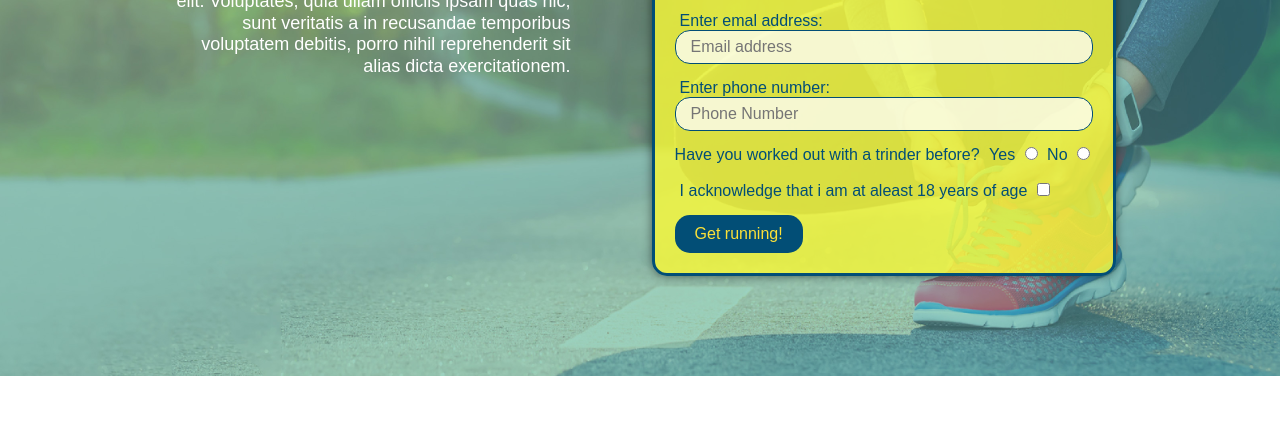
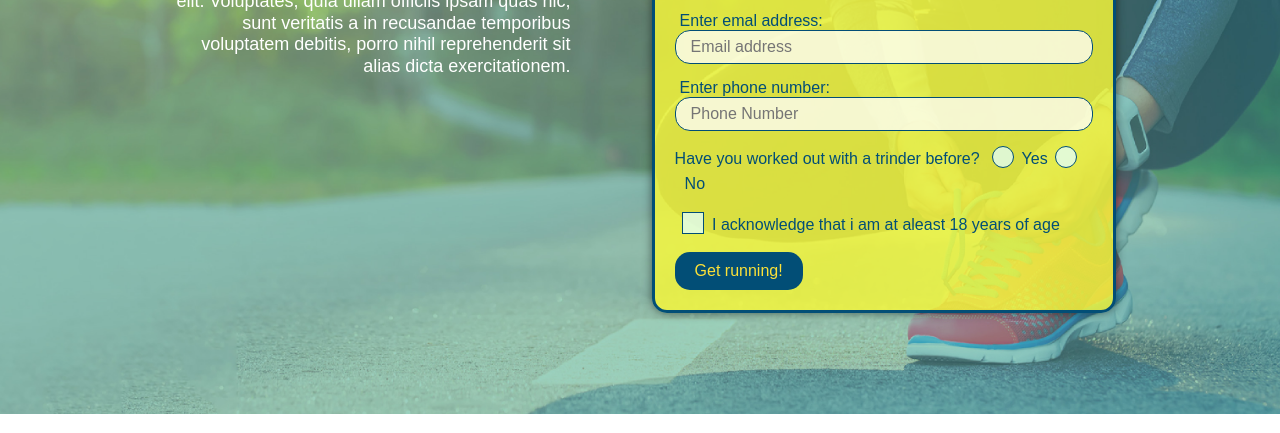
Before and after one commit to RickyLovesCode/run-buddy, a plain HTML site: page index.html in a window 1280 px wide. Shown: the part 345-778 px from the top of the page. Drawn offline with Linux system fonts and the light colour scheme.

Commit message:
final css touches

```diff
--- a/assets/css/style.css
+++ b/assets/css/style.css
@@ -1,3 +1,9 @@
+:root {
+  --primary-color: #fce138;
+  --secondary-color: #024e76;
+  --tertiary-color: #39a6b2;
+}
+
 * {
   margin: 0;
   padding: 0;
@@ -20,6 +26,7 @@ header {
   background-position: center;
   background-attachment: fixed;
   background-position: 80%;
+  z-index: 9999;
 }
 
 header h1 {
@@ -162,6 +169,71 @@ section {
   margin: 0 5px;
 }
 
+/*CHECKBOX & RADIO BUTTONS*/
+.checkbox-wrapper input,
+.radio-wrapper input {
+  opacity: 0;
+}
+
+.checkbox-wrapper label,
+.radio-wrapper label {
+  position: relative;
+  left: 10px;
+  margin: 10px;
+  line-height: 1.6;
+}
+
+.checkbox-wrapper label::before,
+.radio-wrapper label::before {
+  content: "";
+  height: 20px;
+  width: 20px;
+  background: rgba(225, 255, 255, 0.75);
+  border: 1px solid #024e76;
+  position: absolute;
+  top: -4px;
+  left: -30px;
+}
+
+.radio-wrapper label::before {
+  border-radius: 50%;
+}
+
+.radio-wrapper label::after {
+  content: "";
+  width: 20px;
+  height: 20px;
+  border-radius: 50%;
+  background: #024e76;
+  position: absolute;
+  left: -29px;
+  top: -3px;
+  background-image: radial-gradient(circle, #39a6b2, #024e76);
+}
+
+.checkbox-wrapper label::after {
+  content: "";
+  height: 6px;
+  width: 14px;
+  border-left: 2px solid #024e76;
+  border-bottom: 2px solid #024e76;
+  position: absolute;
+  left: -26px;
+  top: 1px;
+  transform: rotate(-58deg);
+}
+
+.checkbox-wrapper input + label::after,
+.radio-wrapper input + label::after {
+  content: none;
+}
+
+.checkbox-wrapper input:checked + label::after,
+.radio-wrapper input:checked + label::after {
+  content: "";
+}
+
+/*CHECKBOX & RADIO BUTTONS END*/
 .hero-form button {
   color: #fce138;
   background-color: #024e76;
--- a/index.html
+++ b/index.html
@@ -67,15 +67,21 @@
         <input type="tel" placeholder="Phone Number" name="phone" id="phone" class="form-input"/>
         <p>
             Have you worked out with a trinder before?
+            <span class="radio-wrapper">
+            <input type="radio" name="trainer-confirm" id="trainer-yes" />
             <label for="trainer-yes">Yes</label>
-            <input type="radio" name="trainer-confirm" id="trainer-yes" />
+                </span>
+            <span class="radio-wrapper">
+            <input type="radio" name="trainer-confirm" id="trainer-no" />
+            <label for="trainer-no">No</label>
+            </span>
+            </p>
 
-            <label for="trainer-no">No</label>
-            <input type="radio" name="trainer-confirm" id="trainer-no" />
-            <br/>
-            <br/>
+            <span class="checkbox-wrapper">
+            <p>
+            <input type="checkbox" name="checkbox" id="checkbox" />
             <label for="checkbox">I acknowledge that i am at aleast 18 years of age</label>
-            <input type="checkbox" name="checkbox" id="checkbox" />
+           </span>
            </p>
         <button type="submit">
             Get running!
```
